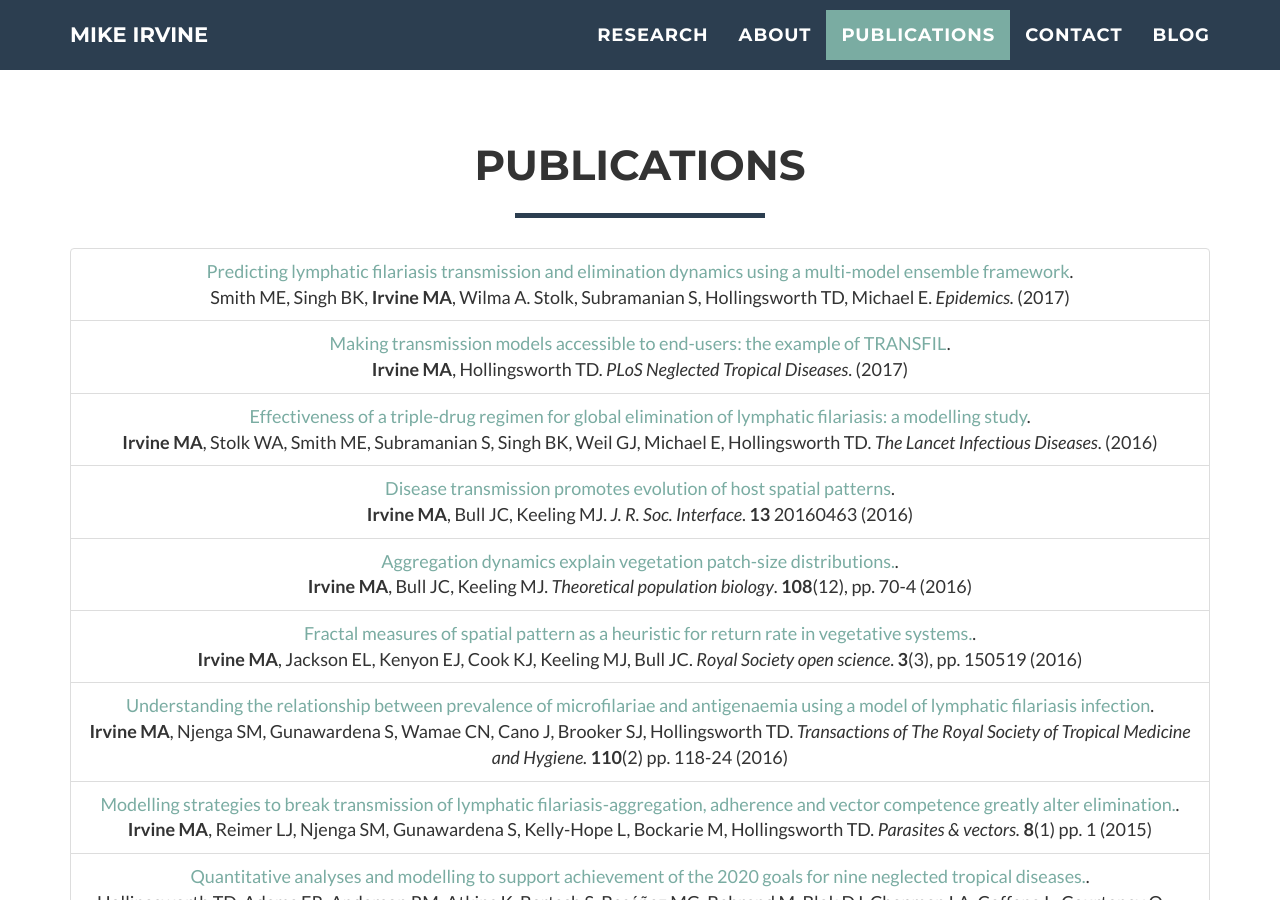
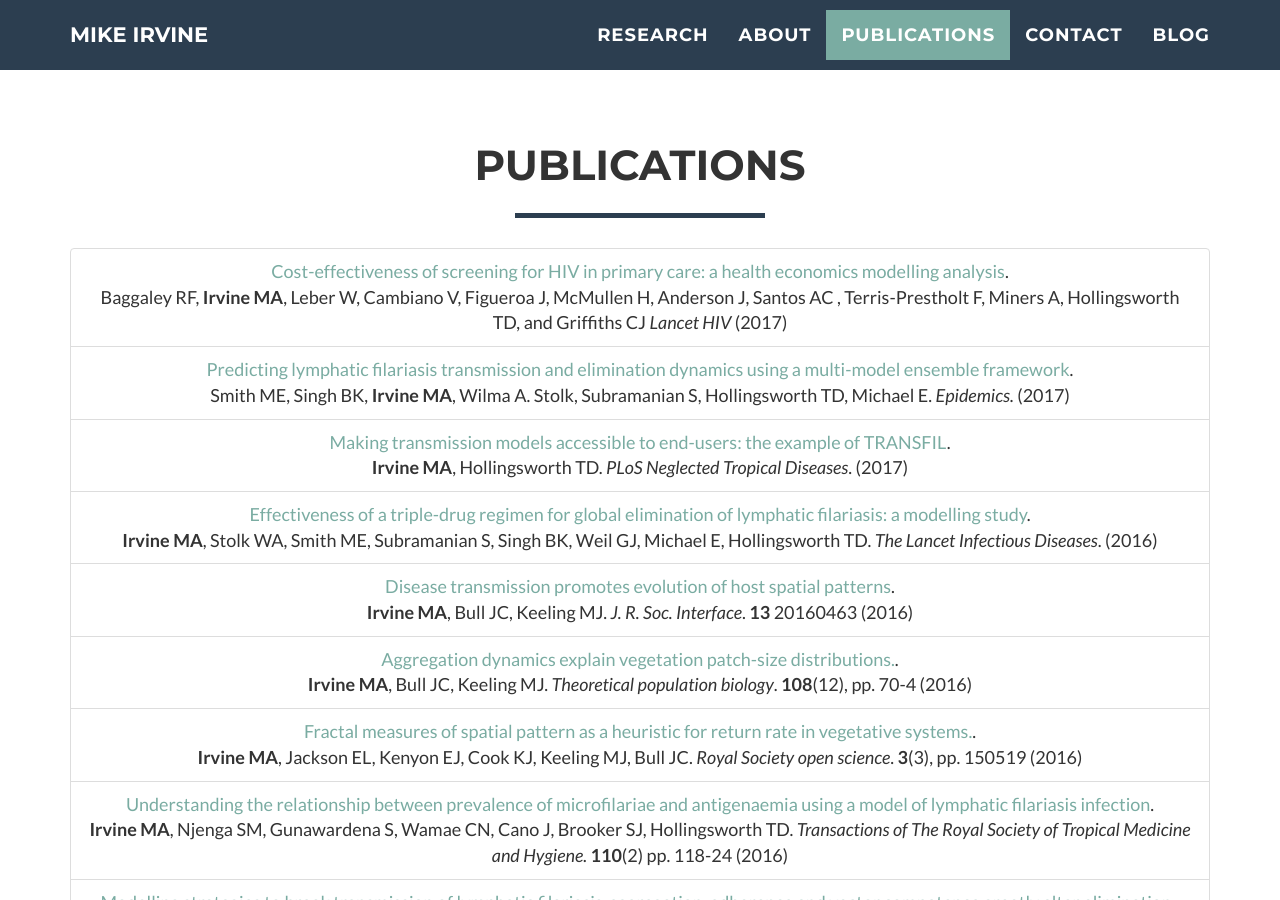
Before and after one commit to sempwn/sempwn.github.io, a Jekyll site: the page index.html, which Jekyll copies as it is, in a window 1280 px wide and 900 px high, scrolled down 2199 px. Built offline with Jekyll 4.4.1, drawn with Linux system fonts in a browser that asks for light colours; nearby versions of some CDN libraries; some web fonts are replaced; some of the changed text lies outside the part shown.

Commit message:
Added publication. Updated copyright.

```diff
--- a/_layouts/default.html
+++ b/_layouts/default.html
@@ -158,7 +158,7 @@
             <div class="container">
                 <div class="row">
                     <div class="col-lg-6">
-                        Copyright &copy; Mike Irvine 2016
+                        Copyright &copy; Mike Irvine 2017
                     </div>
                     <div class="col-lg-6">
                       Template by <a href="https://startbootstrap.com">Start Bootstrap</a>
--- a/index.html
+++ b/index.html
@@ -142,7 +142,7 @@
                                 <i class="fa fa-search-plus fa-3x"></i>
                             </div>
                         </div>
-                        <img src="img/portfolio/seagrass1_scaled.jpg" class="img-responsive" alt="">
+                        <img src="img/portfolio/intervention.jpg" class="img-responsive" alt="">
                     </a>
                 </div>
                 <div class="col-sm-4 portfolio-item">
@@ -162,7 +162,7 @@
                                 <i class="fa fa-search-plus fa-3x"></i>
                             </div>
                         </div>
-                        <img src="img/portfolio/pattern_formation_scaled.png" class="img-responsive" alt="">
+                        <img src="img/portfolio/seagrass1_scaled.jpg" class="img-responsive" alt="">
                     </a>
                 </div>
             </div>
@@ -239,6 +239,11 @@
             <div class="row">
               <div class="col-lg-12 text-center">
                 <ul class="list-group">
+                  <li class="list-group-item">
+                    <a href="http://dx.doi.org/10.1016/S2352-3018(17)30123-6">Cost-effectiveness of screening for HIV in primary care: a health economics modelling analysis</a>.<br>
+                      Baggaley RF, <b>Irvine MA</b>, Leber W, Cambiano V, Figueroa J, McMullen H, Anderson J, Santos AC , Terris-Prestholt F, Miners A, Hollingsworth TD, and Griffiths CJ
+                    <i>Lancet HIV</i> (2017)
+                  </li>
                   <li class="list-group-item">
                     <a href="http://dx.doi.org/10.1016/j.epidem.2017.02.006">Predicting lymphatic filariasis transmission and elimination dynamics using a multi-model ensemble framework</a>.<br>
                     Smith ME,  Singh BK, <b>Irvine MA</b>, Wilma A. Stolk,  Subramanian S, Hollingsworth TD,  Michael E.
@@ -380,7 +385,7 @@ Hollingsworth TD, Adams ER, Anderson RM, Atkins K, Bartsch S, Basáñez MG, Behr
             <div class="container">
                 <div class="row">
                     <div class="col-lg-6">
-                        Copyright &copy; Mike Irvine 2016
+                        Copyright &copy; Mike Irvine 2017
                     </div>
                     <div class="col-lg-6">
                       Template by <a href="https://startbootstrap.com">Start Bootstrap</a>
@@ -571,27 +576,41 @@ Hollingsworth TD, Adams ER, Anderson RM, Atkins K, Bartsch S, Basáñez MG, Behr
                 <div class="row">
                     <div class="col-lg-8 col-lg-offset-2">
                         <div class="modal-body">
-                            <h2>Seagrass</h2>
+                            <h2>Modelling of public health interventions</h2>
                             <hr class="star-primary">
-                            <img src="img/portfolio/seagrass1_scaled.jpg" class="img-responsive img-centered" alt="">
+                            <img src="img/portfolio/intervention.jpg" class="img-responsive img-centered" alt="">
                             <p>
-                              Seagrasses are flowering plants found in many coastal ecosystems globally. They are a pioneer species and are extremely productive, providing a number of ecosystem goods and services.
-                              Their numbers are currently in decline globally due to a number of disturbances including a wasting disease that causes dieback of the plant.
-                              My research focuses on how to rapidly assess the status of a seagrass system by studying their spatial patterns.
+                                Public health comprises many complex interacting components both in terms of a disease
+                                and its dynamics, as well as the public health system itself. Modelling of both an epidemic
+                                and the healthcare system provides insight into the effectiveness of an intervention and
+                                projected future outcomes.
                             </p>
                             <h3> Publications </h3>
                             <ul class="list-group">
                                 <li class="list-group-item">
-                                <a href="http://dx.doi.org/10.1098/rsif.2016.0463">Disease transmission promotes evolution of host spatial patterns</a>.<br>
-                                  <b>Irvine MA</b>, Bull JC, Keeling MJ. <i>J. R. Soc. Interface</i>. <b>13</b> 20160463 (2016)
+                                  <a href="http://dx.doi.org/10.1016/S2352-3018(17)30123-6">Cost-effectiveness of screening for HIV in primary care: a health economics modelling analysis</a>.<br>
+                                    Baggaley RF, <b>Irvine MA</b>, Leber W, Cambiano V, Figueroa J, McMullen H, Anderson J, Santos AC , Terris-Prestholt F, Miners A, Hollingsworth TD, and Griffiths CJ
+                                  <i>Lancet HIV</i> (2017)<br>
+                                  News coverage: <a href="http://www.bbc.com/news/health-40756196">BBC news</a>, <a href="http://www.telegraph.co.uk/science/2017/07/30/hiv-tests-should-offered-everyone-high-risk-areas-enroll-new/">The Telegraph</a>,
+                                   <a href="https://www.theguardian.com/society/2017/jul/30/hiv-tests-for-gps-new-patients-could-save-lives-and-money-says-study">The Guardian</a>,
+                                   <a href="https://www.newscientist.com/article/2142100/">New Scientist</a>, and
+                                   <a href="https://www.thetimes.co.uk/article/call-to-make-family-doctors-test-all-patients-for-hiv-p5qq50qzq">The Times</a>.
                                 </li>
                                 <li class="list-group-item">
-                                <a href="http://dx.doi.org/10.1016/j.tpb.2015.12.001">Aggregation dynamics explain vegetation patch-size distributions.</a>.<br>
-                                  <b>Irvine MA</b>, Bull JC, Keeling MJ. <i>Theoretical population biology</i>. <b>108</b>(12), pp. 70-4 (2016)
+                                  <a href="http://dx.doi.org/10.1016/S1473-3099(16)30467-4">Effectiveness of a triple-drug regimen for global elimination of lymphatic filariasis: a modelling study</a>.<br>
+                                    <b>Irvine MA</b>, Stolk WA, Smith ME, Subramanian S, Singh BK, Weil GJ, Michael E, Hollingsworth TD. <i>The Lancet Infectious Diseases</i>. (2016)
                                 </li>
                                 <li class="list-group-item">
-                                <a href="http://dx.doi.org/10.1098/rsos.150519">Fractal measures of spatial pattern as a heuristic for return rate in vegetative systems.</a>.<br>
-                                  <b>Irvine MA</b>, Jackson EL, Kenyon EJ, Cook KJ, Keeling MJ, Bull JC. <i>Royal Society open science</i>. <b>3</b>(3), pp. 150519 (2016)
+                                  <a href="http://dx.doi.org/10.1093/trstmh/trw024">Understanding the relationship between prevalence of microfilariae and antigenaemia using a model of lymphatic filariasis infection</a>.<br>
+      <b>Irvine MA</b>, Njenga SM, Gunawardena S, Wamae CN, Cano J, Brooker SJ, Hollingsworth TD.
+       <i>Transactions of The Royal Society of Tropical Medicine and Hygiene.</i>
+       <b>110</b>(2) pp. 118-24 (2016)
+                                </li>
+                                <li class="list-group-item">
+                                  <a href="http://dx.doi.org/10.1186/s13071-015-1152-3">Modelling strategies to break transmission of lymphatic filariasis-aggregation, adherence and vector competence greatly alter elimination.</a>.<br>
+      <b>Irvine MA</b>, Reimer LJ, Njenga SM, Gunawardena S, Kelly-Hope L, Bockarie M, Hollingsworth TD.
+       <i>Parasites &amp; vectors.</i>
+       <b>8</b>(1) pp. 1 (2015)
                                 </li>
                             </ul>
                             <button type="button" class="btn btn-default" data-dismiss="modal"><i class="fa fa-times"></i> Close</button>
```
Also changed, not shown: img/portfolio/intervention.jpg (added), js/mcmc3.js (line endings or trailing spaces). Lines whose indentation alone changed are shown as unchanged.
